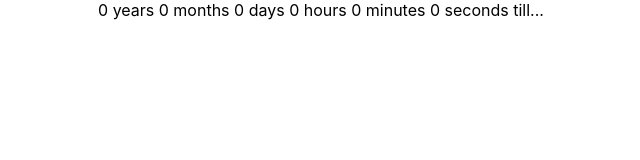
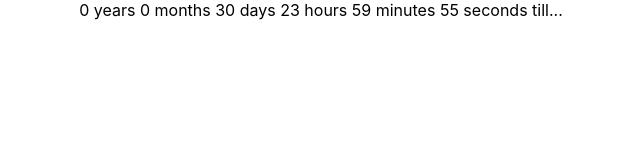
Before and after one commit to sofacles/glens-litterbox, a React (Create React App) app: page / in a window 1280 px wide. Shown: the top 160 px of the page, without its empty margins (319-959 px from the left). Built offline with nearby package versions, Linux system fonts and the light colour scheme.

Commit message:
countdown with useEffect

```diff
--- a/src/CountdownMessage/CountdownMessage.js
+++ b/src/CountdownMessage/CountdownMessage.js
@@ -1,8 +1,8 @@
-import CalculateCountdownNumbers from "./CalculateCountdownNumbers";
+import { CalculateCountdownNumbers } from "./CalculateCountdownNumbers";
 
 const CountdownMessage = (countdownStopDate) => {
-    const helper =  CalculateCountdownNumbers(new Date, countdownStopDate);
-    return helper();
+    const helper =  CalculateCountdownNumbers(new Date(), countdownStopDate);
+    return helper;
 }
 
 export default CountdownMessage;
--- a/src/CountdownWithUseEffect.jsx
+++ b/src/CountdownWithUseEffect.jsx
@@ -1,36 +1,29 @@
-import React, { useEffect, useRef, useState } from "react";
-import { CalculateCountdownNumbers } from "./CountdownMessage/CalculateCountdownNumbers";
+import React, { useState, useEffect } from "react";
+import CountdownMessage from "./CountdownMessage/CountdownMessage";
 
-/**
- * When I try to useEffect for a countdown, I get an error about the value of cc being lost every time this thing
- * renders.  "To preserve this value over time" use useRef (useRef.current).
- */
 const CountdownWithUseEffect = () => {
-  let startTime = new Date();
-  let myCountdown = CalculateCountdownNumbers(startTime);
-  const [countdown, setCountdown] = useState(myCountdown);
-  const countdownRef = useRef(null);
+  const [expDate, setExpDate] = useState(new Date());
+
+  const [cc, setCC] = useState(null);
+  console.log("inside my component");
 
   useEffect(() => {
-    console.log("inside useEffect");
+    console.log("at the top of useEffect")
+    let expirationDate = new Date();
+    expirationDate.setMonth(expirationDate.getMonth() + 1);
+    setExpDate(expirationDate);
+
     const timer = window.setInterval(() => {
-
-      let currentTime = new Date();
-      console.log("inside timer, currentTime.seconds is: " + currentTime.getSeconds());
-      let newCountdown = CalculateCountdownNumbers(currentTime);
-      console.log("inside timer, newCountdown.secondsLeft is: " + newCountdown.secondsLeft);
-      countdownRef.current = newCountdown;
-      setCountdown(newCountdown);
+      setCC(CountdownMessage(expirationDate));
     }, 1000);
-    //return clearInterval(timer);
-
 
   }, []);
 
 
-  return (
-      !countdown ? <div></div> :
-    <div>{`${countdown.yearsLeft} years ${countdown.monthsLeft} months ${countdown.daysLeft} days ${countdown.hoursLeft} hours ${countdown.minutesLeft} minutes ${countdown.secondsLeft} seconds till...`}</div>
+  return !cc ? (
+    <div></div>
+  ) : (
+    <div>{`${cc.yearsLeft} years ${cc.monthsLeft} months ${cc.daysLeft} days ${cc.hoursLeft} hours ${cc.minutesLeft} minutes ${cc.secondsLeft} seconds till...`}</div>
   );
 };
 
```
